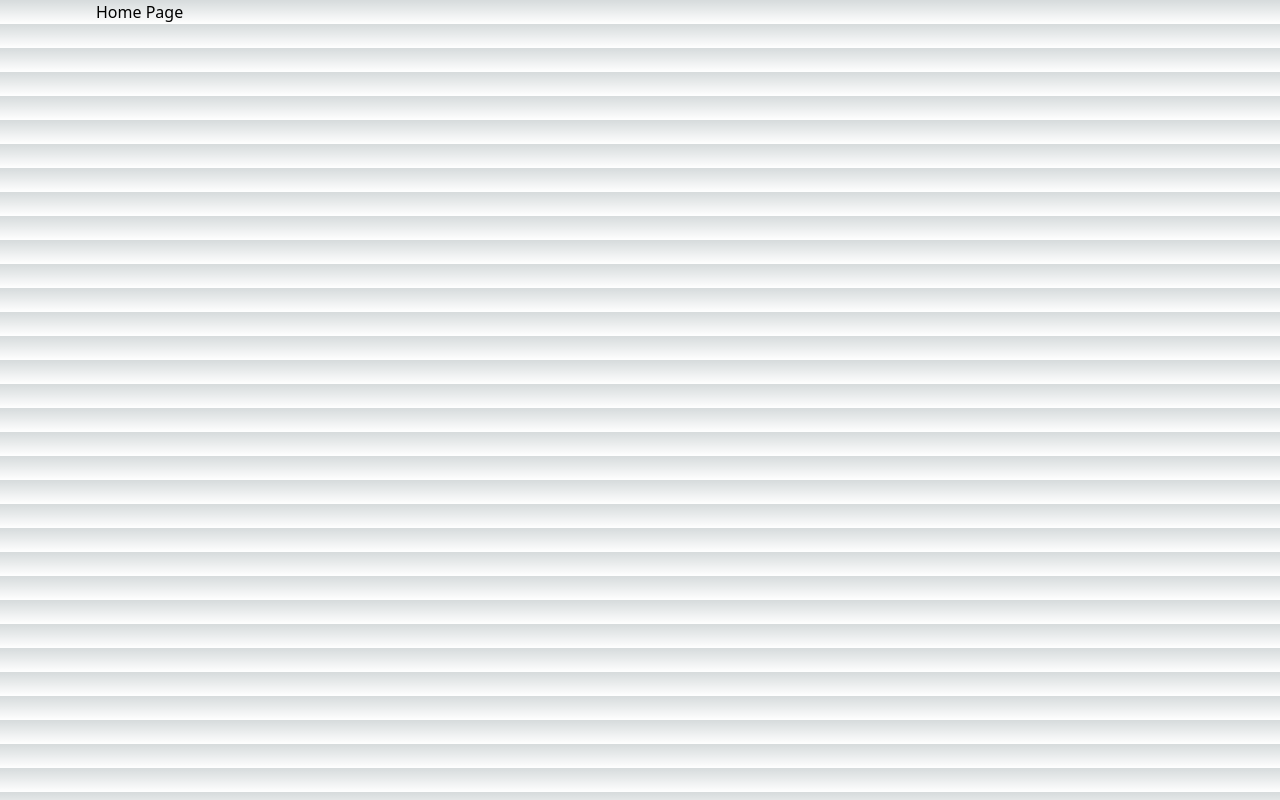
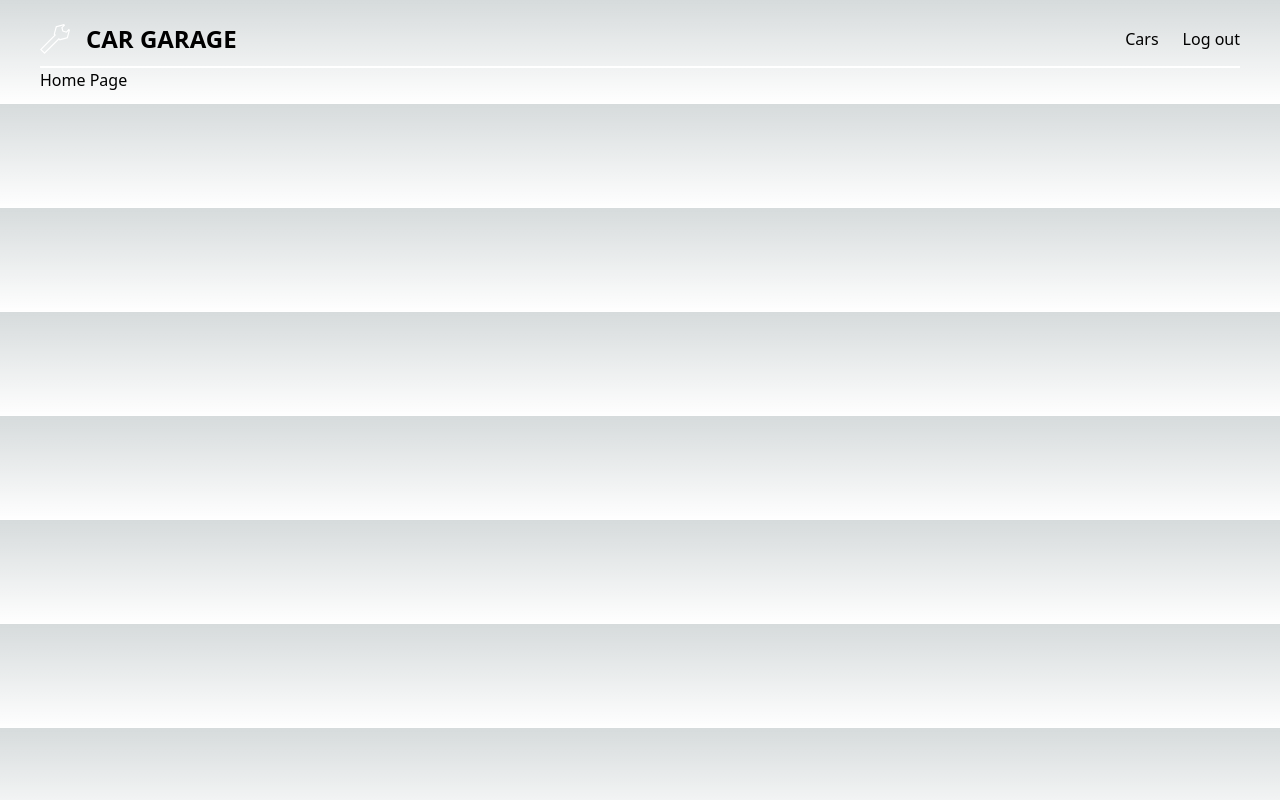
Before and after one commit to p-miszczuk/car-garage, a Next.js app: page / in a window 1280 px wide. Built offline with nearby package versions, Linux system fonts and the light colour scheme.

Commit message:
Feature: add basic header

```diff
--- a/app/layout.tsx
+++ b/app/layout.tsx
@@ -1,3 +1,4 @@
+import Header from "@/components/Header";
 import "../styles/globals.css";
 
 export default function RootLayout({
@@ -7,7 +8,10 @@ export default function RootLayout({
 }) {
   return (
     <html lang="en">
-      <body>{children}</body>
+      <body className="md:px-10 px-5 py-3">
+        <Header />
+        {children}
+      </body>
     </html>
   );
 }
--- a/app/page.tsx
+++ b/app/page.tsx
@@ -1,12 +1,12 @@
 import { Metadata } from "next";
 
 export const metadata: Metadata = {
-  title: "My Page Title",
+  title: "Car Garage - home page",
 };
 
 export default function Home() {
   return (
-    <main className="container mx-auto">
+    <main className="w-100">
       <h1>Home Page</h1>
     </main>
   );
--- /dev/null
+++ b/components/Header/constants.ts
@@ -0,0 +1,27 @@
+export const nav = [
+  {
+    id: "my_cars",
+    path: "/cars",
+    title: "Cars",
+    auth: true,
+  },
+  {
+    id: "log_in",
+    path: "/log-in",
+    title: "Log in",
+    auth: false,
+  },
+  {
+    id: "sign_up",
+    path: "/sign-up",
+    title: "Sign up",
+    auth: false,
+  },
+  {
+    id: "log_out",
+    path: "",
+    title: "Log out",
+    type: "button",
+    auth: true,
+  },
+] as const;
--- /dev/null
+++ b/components/Header/header-container.tsx
@@ -0,0 +1,12 @@
+import React from "react";
+import HeaderView from "./header-view";
+
+const HeaderContainer = () => {
+  return (
+    <header className="w-full h-14 flex justify-between border-b-white border-b-2">
+      <HeaderView />
+    </header>
+  );
+};
+
+export default HeaderContainer;
--- /dev/null
+++ b/components/Header/header-elements/header-logo.tsx
@@ -0,0 +1,13 @@
+import Image from "next/image";
+import LogoIcon from "@/shares/images/logo-icon.svg";
+
+const HeaderLogo = () => {
+  return (
+    <div className="flex items-center gap-4">
+      <Image priority src={LogoIcon} alt="Logo" width={30} height={30} />
+      <div className="text-2xl font-bold">CAR GARAGE</div>
+    </div>
+  );
+};
+
+export default HeaderLogo;
--- /dev/null
+++ b/components/Header/header-elements/header-menu.tsx
@@ -0,0 +1,20 @@
+import Link from "next/link";
+import { nav } from "../constants";
+
+const HeaderMenu = () => {
+  const isAuth = true;
+
+  return (
+    <nav>
+      <ul className="flex gap-2 items-center h-full">
+        {nav.map(({ auth, id, path, title }) => (
+          <li key={id} className="flex">
+            {isAuth === auth ? <Link href={path}>{title}</Link> : null}
+          </li>
+        ))}
+      </ul>
+    </nav>
+  );
+};
+
+export default HeaderMenu;
--- /dev/null
+++ b/components/Header/header-view.tsx
@@ -0,0 +1,14 @@
+import React from "react";
+import HeaderLogo from "./header-elements/header-logo";
+import HeaderMenu from "./header-elements/header-menu";
+
+const HeaderView = () => {
+  return (
+    <>
+      <HeaderLogo />
+      <HeaderMenu />
+    </>
+  );
+};
+
+export default HeaderView;
--- /dev/null
+++ b/components/Header/index.ts
@@ -0,0 +1,2 @@
+import HeaderContainer from "./header-container";
+export default HeaderContainer;
--- /dev/null
+++ b/shares/images/logo-icon.tsx
@@ -0,0 +1,33 @@
+const LogoIcon = () => {
+  return (
+    <svg
+      version="1.1"
+      id="Capa_1"
+      viewBox="0 0 300.458 300.459"
+      xml:space="preserve"
+      fill="#000000"
+    >
+      <g id="SVGRepo_bgCarrier" stroke-width="0"></g>
+      <g
+        id="SVGRepo_tracerCarrier"
+        stroke-linecap="round"
+        stroke-linejoin="round"
+      ></g>
+      <g id="SVGRepo_iconCarrier">
+        {" "}
+        <g>
+          {" "}
+          <g>
+            {" "}
+            <path
+              style="fill:#030303;"
+              d="M45.544,300.453L0,254.914l143.608-143.602l-7.262-7.265l21.985-82.057l82.065-21.986l11.87,11.885 l-26.108,26.108l7.674,28.633l28.642,7.676L288.583,48.2l11.876,11.879l-21.991,82.045l-82.06,21.988l-7.256-7.262L45.544,300.453 z M16.559,254.903l28.985,28.99l143.608-143.608l10.762,10.768l68.993-18.492l17.623-65.771l-20.562,20.57l-41.695-11.173 l-11.173-41.696l20.567-20.568l-65.774,17.623l-18.483,68.999l10.765,10.762L16.559,254.903z"
+            ></path>{" "}
+          </g>{" "}
+        </g>{" "}
+      </g>
+    </svg>
+  );
+};
+
+export default LogoIcon;
```
Also changed, not shown: shares/images/logo-icon.svg (added).
